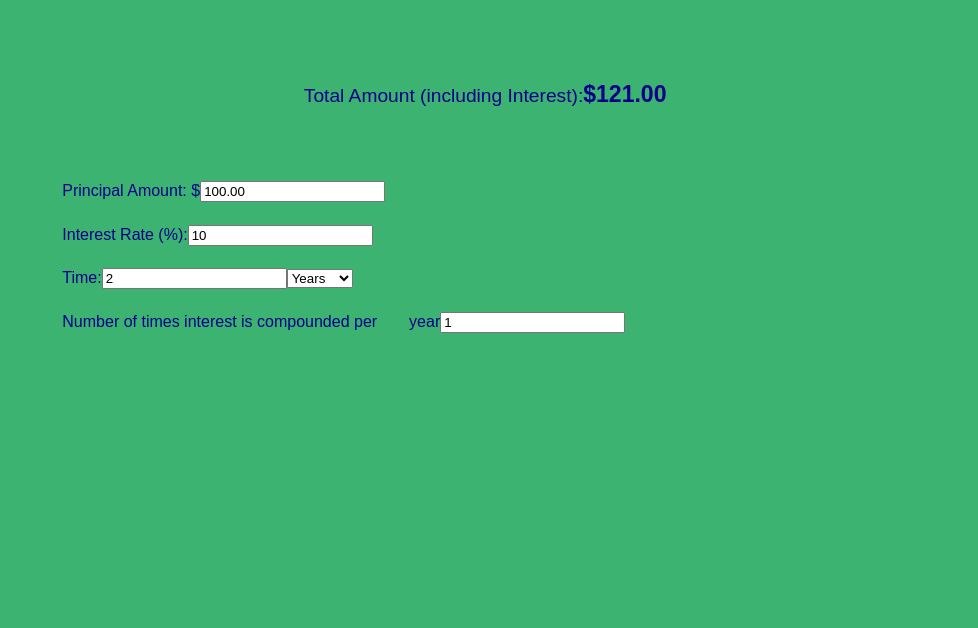
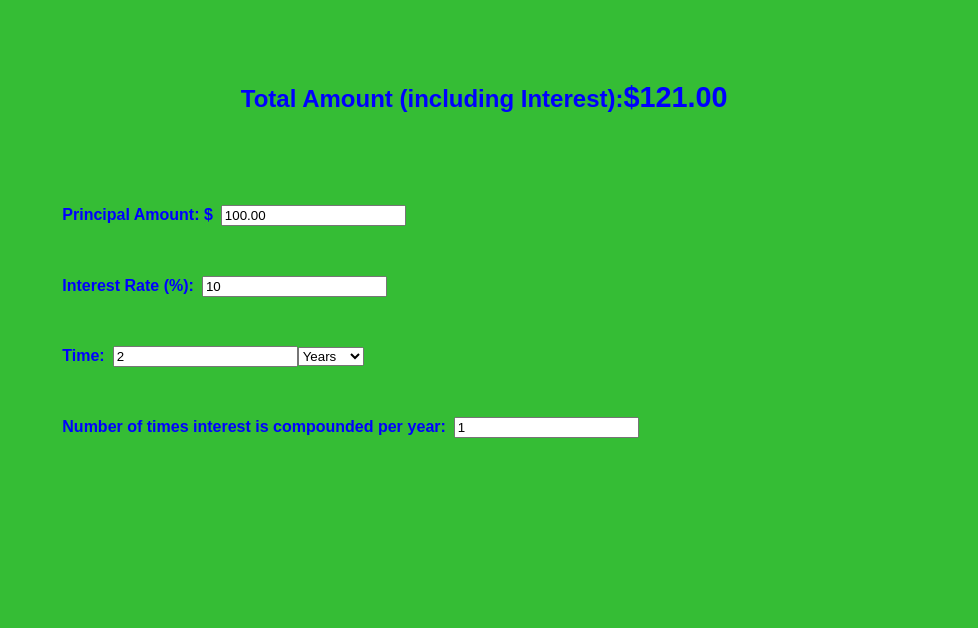
Before and after one commit to GSPuniani/custom-calculator-js, a plain HTML site: page index.html in a window 1280 px wide. Shown: the part 172-800 px from the top of the page, without its empty margins (151-1129 px from the left). Drawn offline with Linux system fonts and the light colour scheme.

Commit message:
Adjusted background color and added final touches

```diff
--- a/index.html
+++ b/index.html
@@ -23,9 +23,9 @@
             <label>
                 Interest Rate (%): <input id="interest-rate" value="10" type="number">
             </label>
-            <!-- Label for time, where time value is entered as a number and time units are selected from the drop-down menu -->
+            <!-- Label for time, where time value is a number and time units are selected from the drop-down menu -->
             <label>
-                Time: <input id="time" value="2" type="number"><select id="select-time-units">
+                Time: <input id="time" value="2" type="number" min="0"><select id="select-time-units">
                     <option id="year" value="Years">Years</option>
                     <option id="month">Months</option>
                     <option id="day">Days</option>
@@ -33,7 +33,8 @@
             </label>
             <!-- Label for "n", or number of times interest is compounded per unit of time  -->
             <label>
-                Number of times interest is compounded per <label id="n-unit-label"> year</label> <input id="n" value="1" type="number">
+                Number of times interest is compounded per <label id="n-unit-label"> year</label>:
+                <input id="n" value="1" type="number" min="0">
             </label>
         </main>
 
--- a/script.js
+++ b/script.js
@@ -22,13 +22,13 @@ function calculateCompoundInterest() {
     const nValue = nInput.value
 
     // Adjust prompt for number of times interest is compounded by displaying correct unit of time according to user selection
-    if (unitValue === "Years") {
+    if (unitValue === "Years" || unitValue === "Year") {
         nLabel.innerHTML = " year"
     }
-    else if (unitValue === "Months") {
+    else if (unitValue === "Months" || unitValue === "Month") {
         nLabel.innerHTML = " month"
     }
-    else if (unitValue === "Days") {
+    else if (unitValue === "Days" || unitValue === "Day") {
         nLabel.innerHTML = " day"
     }
 
--- a/style.css
+++ b/style.css
@@ -3,16 +3,16 @@ body {
     /* Move the content to the center */
     justify-content: center;
     /* Give the background color a green hue to connect with the idea of money */
-    background-color: mediumseagreen;
+    background-color: #28b928ef;
     /* Adjust font color to something that matches the background */
-    color: darkblue;
+    color: blue;
     /* Use sans-serif font for a simpler look */
     font-family: Arial, Helvetica, sans-serif;
 }
 
 h1 {
     /* Adjust heading color */
-    color: indigo;
+    color: black;
     display: flex;
     /* Move the heading to the center */
     justify-content: center;
@@ -27,7 +27,7 @@ h1 {
     /* Center the label for the full amount */
     justify-content: center;
     /* Make the font a little bigger */
-    font-size: larger;
+    font-size: 1.5em;
 }
 
 main {
@@ -41,7 +41,7 @@ main {
 main div {
     display: flex;
     /* Adjust padding to move the display numbers closer to the text descriptions */
-    padding: 0em 2em 3em 0em;
+    padding: 0em 2em 1.6em 0em;
     /* Increase the font size */
     font-size: larger;
     /* Move the display numbers to the right side of the box to balance the column*/
@@ -52,7 +52,7 @@ main div {
 
 main input {
     /* Put space between the input field and the label */
-    margin: 0.3em 0 1.4em 0;
+    margin: 0.3em 0 1.4em 0.6em;
 }
 
 label {
@@ -62,4 +62,14 @@ label {
     /* Add padding on the left to center the labels more */
     padding-left: 2em;
     align-items: baseline;
+    /* Make all labels bolded */
+    font-weight: bold;
+    /* Add margin to the bottom of each label to increase vertical spacing between each label */
+    margin-bottom: 1.7em;
 }
+
+label > label {
+    display: flex;
+    /* Adjust spacing between label nested in another label so that they don't collide */
+    padding-left: 0.3em;
+}
```
